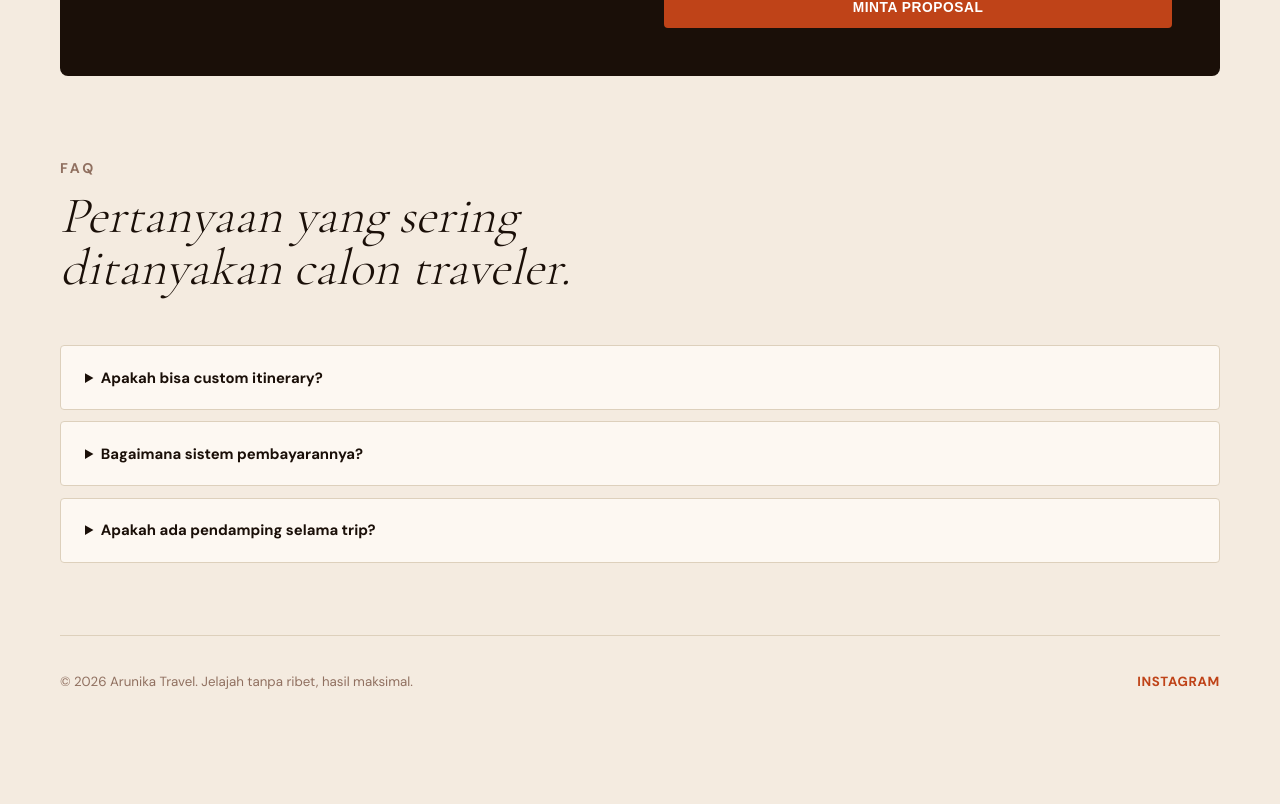
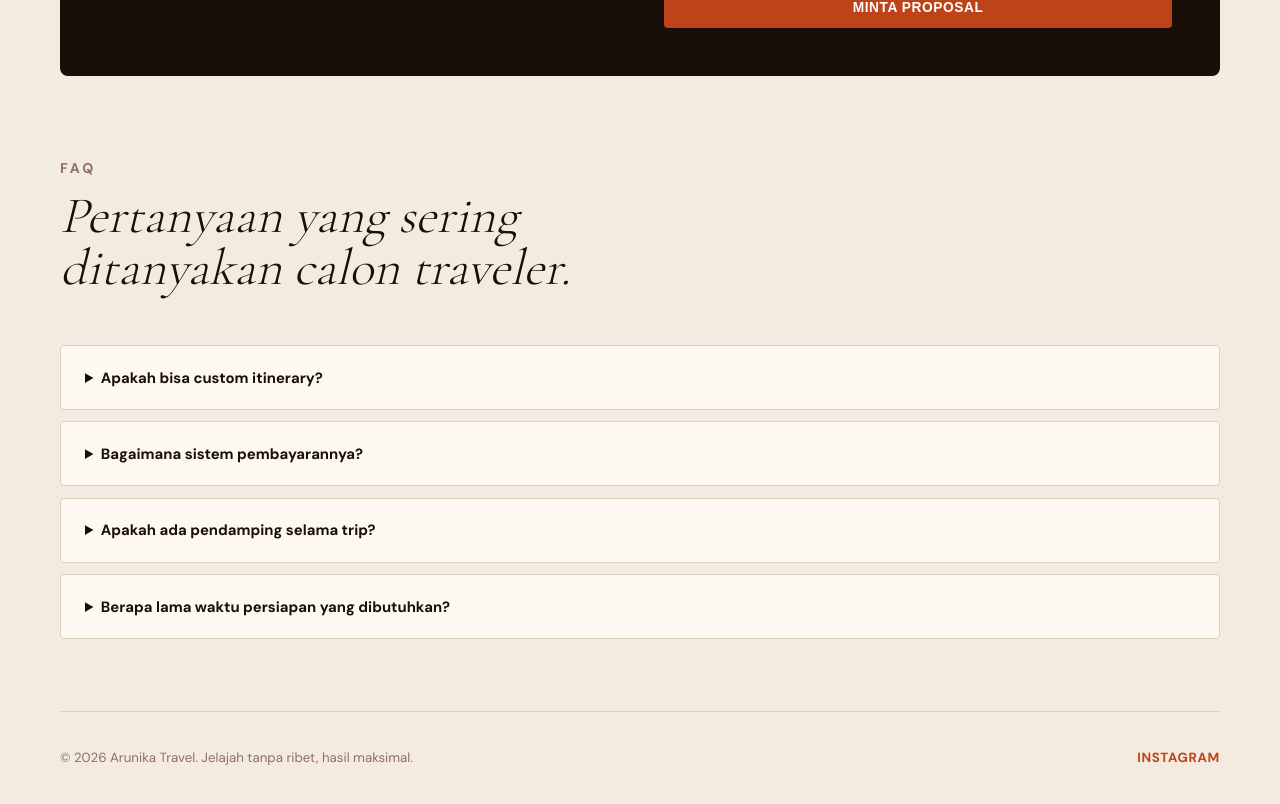
Before and after one commit to nugrahn0123/Preview-Travel-AN-Digital, a Next.js app: page / in a window 1280 px wide. Shown: the part 4006-4810 px from the top of the page. Before the commit the page ends 4749 px from the top, so only its background shows below. Built offline with nearby package versions, Linux system fonts and the light colour scheme.

Commit message:
feat: add 4th FAQ item about preparation time

```diff
--- a/components/FAQ.tsx
+++ b/components/FAQ.tsx
@@ -13,6 +13,11 @@ const faqs = [
     q: 'Apakah ada pendamping selama trip?',
     a: 'Untuk paket grup tersedia tour leader. Paket private dapat menambahkan local guide sesuai kebutuhan.',
     delay: 'delay-2',
+  },
+  {
+    q: 'Berapa lama waktu persiapan yang dibutuhkan?',
+    a: 'Idealnya 2–4 minggu sebelum keberangkatan. Namun kami juga terbiasa menangani trip mendadak dalam 7 hari.',
+    delay: '',
   },
 ]
 
```
